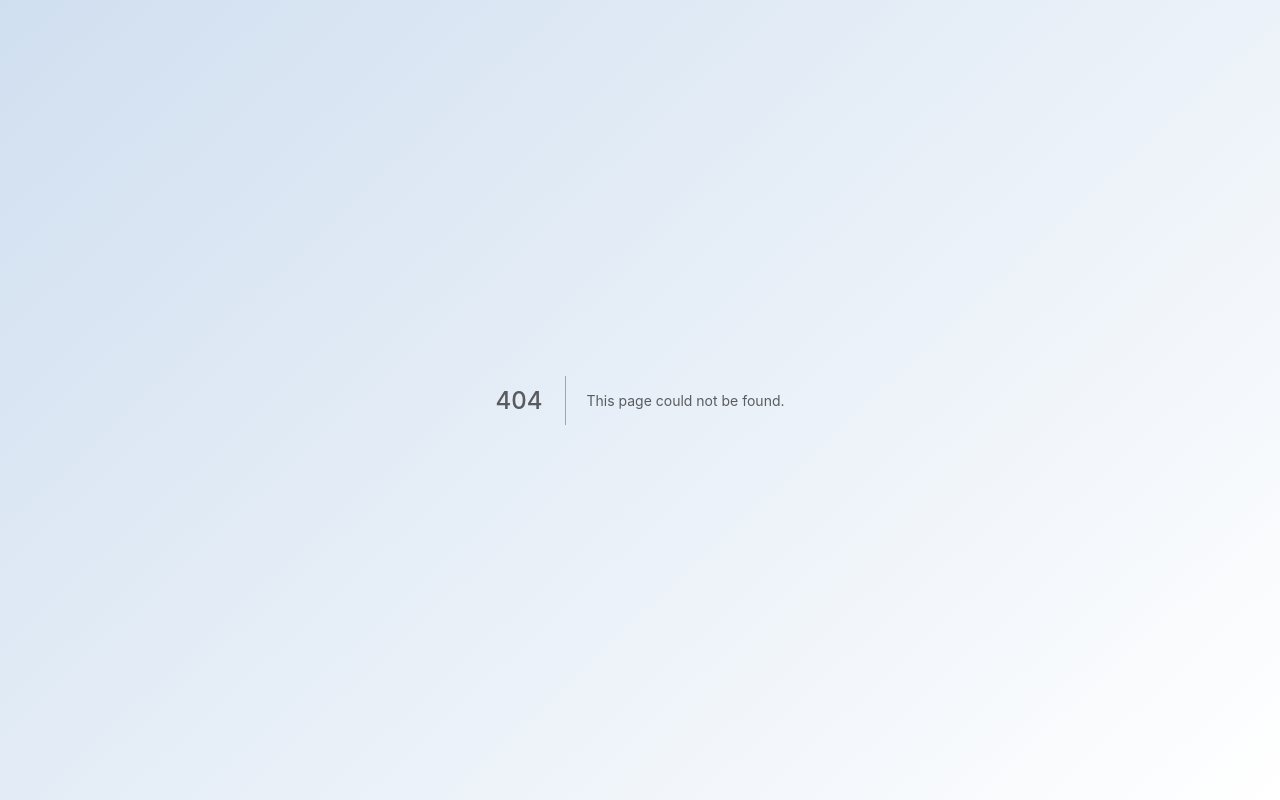
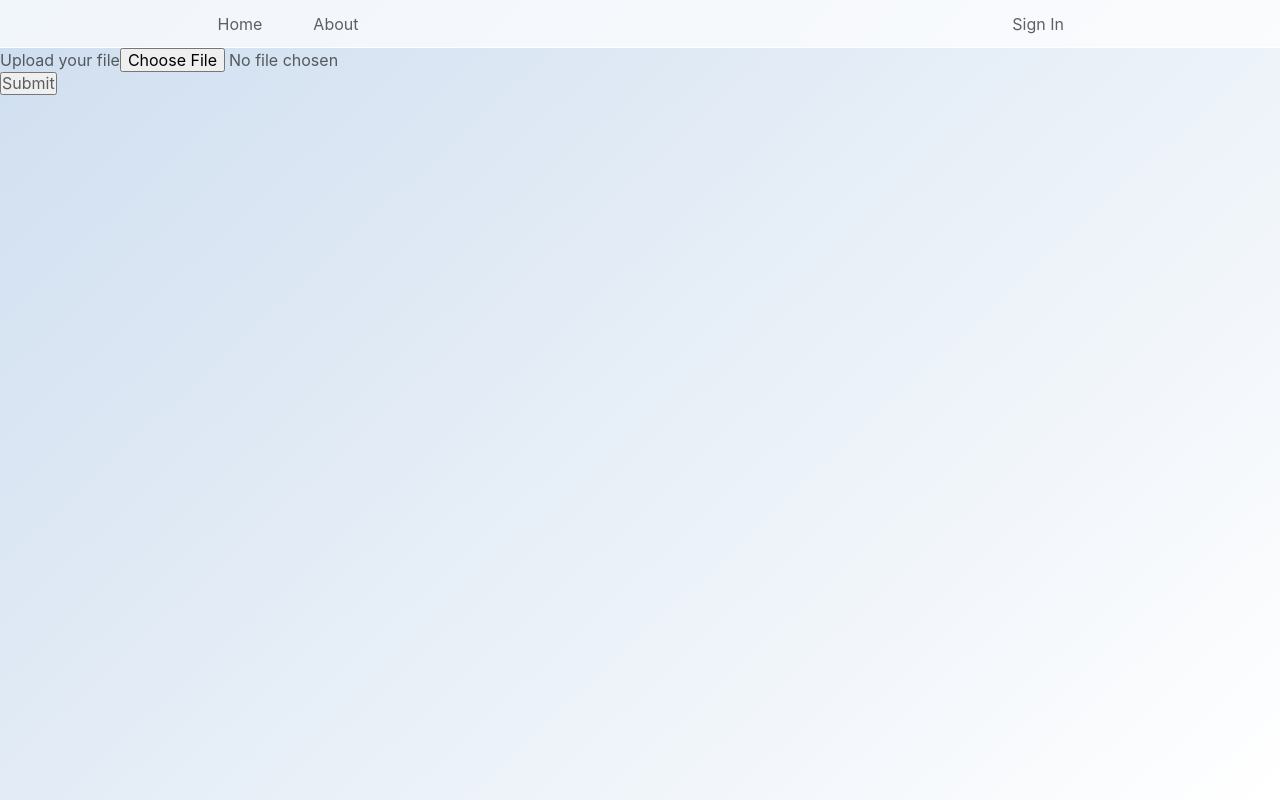
Before and after one commit to Trond-Hauge/DAT191, a Next.js app: page /uploadFiles in a window 1280 px wide. Before the commit this address had no page. Built offline with nearby package versions, Linux system fonts and the light colour scheme.

Commit message:
uploading of files first draft

```diff
--- a/package.json
+++ b/package.json
@@ -9,6 +9,7 @@
   },
   "dependencies": {
     "@types/node": "^17.0.13",
+    "axios": "^0.25.0",
     "bcrypt": "^5.0.1",
     "cookie": "^0.4.2",
     "cookies-next": "^2.0.3",
--- a/pages/register.js
+++ b/pages/register.js
@@ -31,7 +31,8 @@ const Register = () => {
         await router.push('/user/login');
     }
     return (
-
+        <>
+        <main>
                  <div className="sign-in-form">
 
            <form onSubmit={submit}>
@@ -66,6 +67,8 @@ const Register = () => {
 
             </form>
             </div>
+            </main>
+            </>
     );
 };
 
--- /dev/null
+++ b/pages/uploadFiles.js
@@ -0,0 +1,53 @@
+"use strict"
+
+import { useState } from "react"
+import axios from "axios";
+import Header from "../components/header";
+
+export default function UploadFiles({ isCookie }) {
+    const [file, setFile] = useState(null);
+
+    const onInputChange = (e) => {
+        setFile(e.target.files[0])
+    };
+
+    const onSubmit = (e) => {
+        e.preventDefault();
+
+        const data = new FormData();
+
+        data.append('file', file);
+
+        axios.post('//localhost:3000/', data)
+            .then((e) => {
+                console.log('Success')
+            })
+            .catch((e) => {
+                console.error('Error', e)
+            })
+    };
+
+    return (
+        <>
+        {Header(isCookie)}
+        <main>
+        <form method="post" action="#" id="#" onSubmit={onSubmit}>
+            <div className="form-group files">
+                <label>Upload your file</label>
+                <input type="file"
+                    onChange={onInputChange}
+                    className="form-control"
+                    multiple=""/>
+            </div>
+            <button>Submit</button>
+        </form>
+        </main>
+        </>
+    );
+}
+export async function getServerSideProps(appContext) {
+    const cookie = appContext.req?.headers.cookie;
+
+    const isCookie = cookie ? true : false;
+    return { props: { isCookie } };
+  }
--- a/tsconfig.json
+++ b/tsconfig.json
@@ -23,7 +23,7 @@
     "next-env.d.ts",
     "**/*.ts",
     "**/*.tsx"
-, "pages/register.js", "components/LoginForm.js", "pages/streaming.tsx"  ],
+, "pages/register.js", "components/LoginForm.js", "pages/streaming.tsx", "pages/uploadFiles.js", "pages/uploadFiles.js"  ],
   "exclude": [
     "node_modules"
   ]
```
Also changed, not shown: 1 other file (tests, documents, lock files or other folders).
